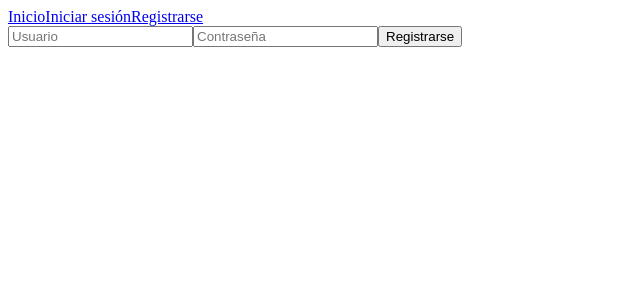
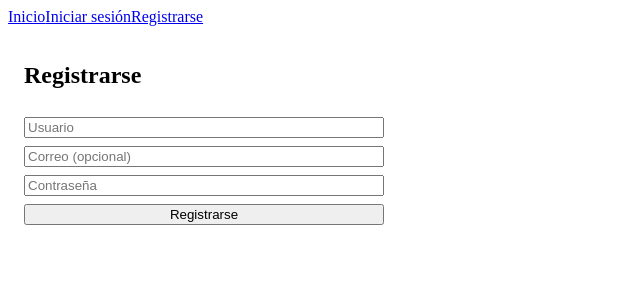
Before and after one commit to Patogol35/Hoy, a React (Vite) app: page /register in a window 1280 px wide. Shown: the top 300 px of the page, without its empty margins (0-640 px from the left). Built offline with nearby package versions, Linux system fonts and the light colour scheme.

Commit message:
Update Register.jsx

```diff
--- a/src/pages/Register.jsx
+++ b/src/pages/Register.jsx
@@ -1,27 +1,51 @@
 import { useState } from "react";
-import { register as registerApi } from "../api/api";
+import { register as apiRegister } from "../api/api";
 import { useNavigate } from "react-router-dom";
 
 export default function Register() {
-    const [form, setForm] = useState({ username: "", password: "" });
+  const [form, setForm] = useState({ username: "", email: "", password: "" });
+  const [loading, setLoading] = useState(false);
   const navigate = useNavigate();
 
   const handleSubmit = async (e) => {
     e.preventDefault();
-        const res = await registerApi(form);
-        if (res.id) {
-            alert("Usuario registrado");
+    setLoading(true);
+    try {
+      const res = await apiRegister(form);
+      if (res?.id) {
+        alert("Usuario registrado ✅");
         navigate("/login");
       } else {
         alert("Error al registrar");
       }
+    } catch (e) {
+      alert(e.message);
+    } finally {
+      setLoading(false);
+    }
   };
 
   return (
-        <form onSubmit={handleSubmit}>
-            <input placeholder="Usuario" onChange={e => setForm({...form, username: e.target.value})} />
-            <input type="password" placeholder="Contraseña" onChange={e => setForm({...form, password: e.target.value})} />
-            <button type="submit">Registrarse</button>
+    <form onSubmit={handleSubmit} style={{ padding: 16, display: "grid", gap: 8, maxWidth: 360 }}>
+      <h2>Registrarse</h2>
+      <input
+        placeholder="Usuario"
+        value={form.username}
+        onChange={(e) => setForm({ ...form, username: e.target.value })}
+      />
+      <input
+        type="email"
+        placeholder="Correo (opcional)"
+        value={form.email}
+        onChange={(e) => setForm({ ...form, email: e.target.value })}
+      />
+      <input
+        type="password"
+        placeholder="Contraseña"
+        value={form.password}
+        onChange={(e) => setForm({ ...form, password: e.target.value })}
+      />
+      <button type="submit" disabled={loading}>{loading ? "Creando..." : "Registrarse"}</button>
     </form>
   );
 }
```
Lines whose indentation alone changed are shown as unchanged.
